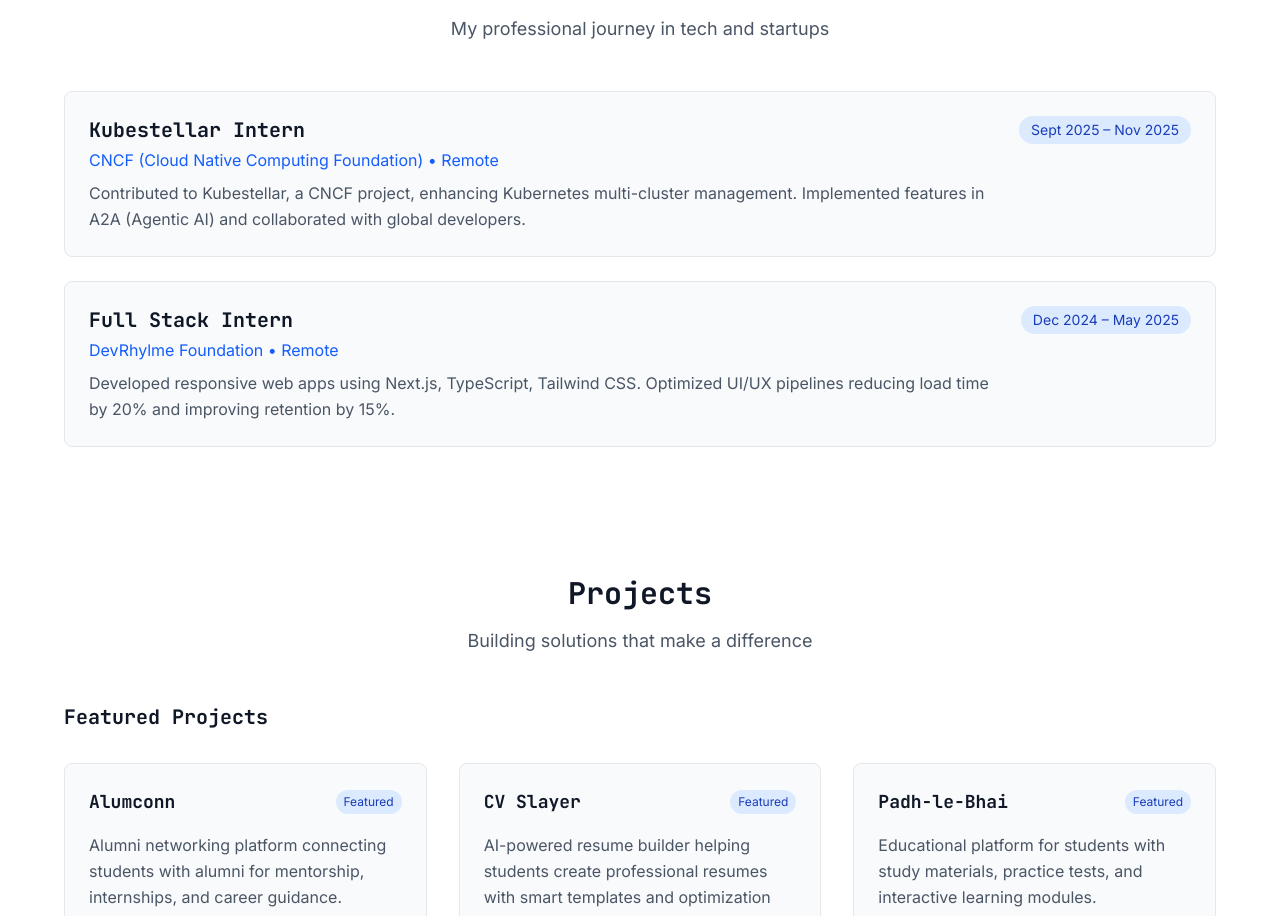
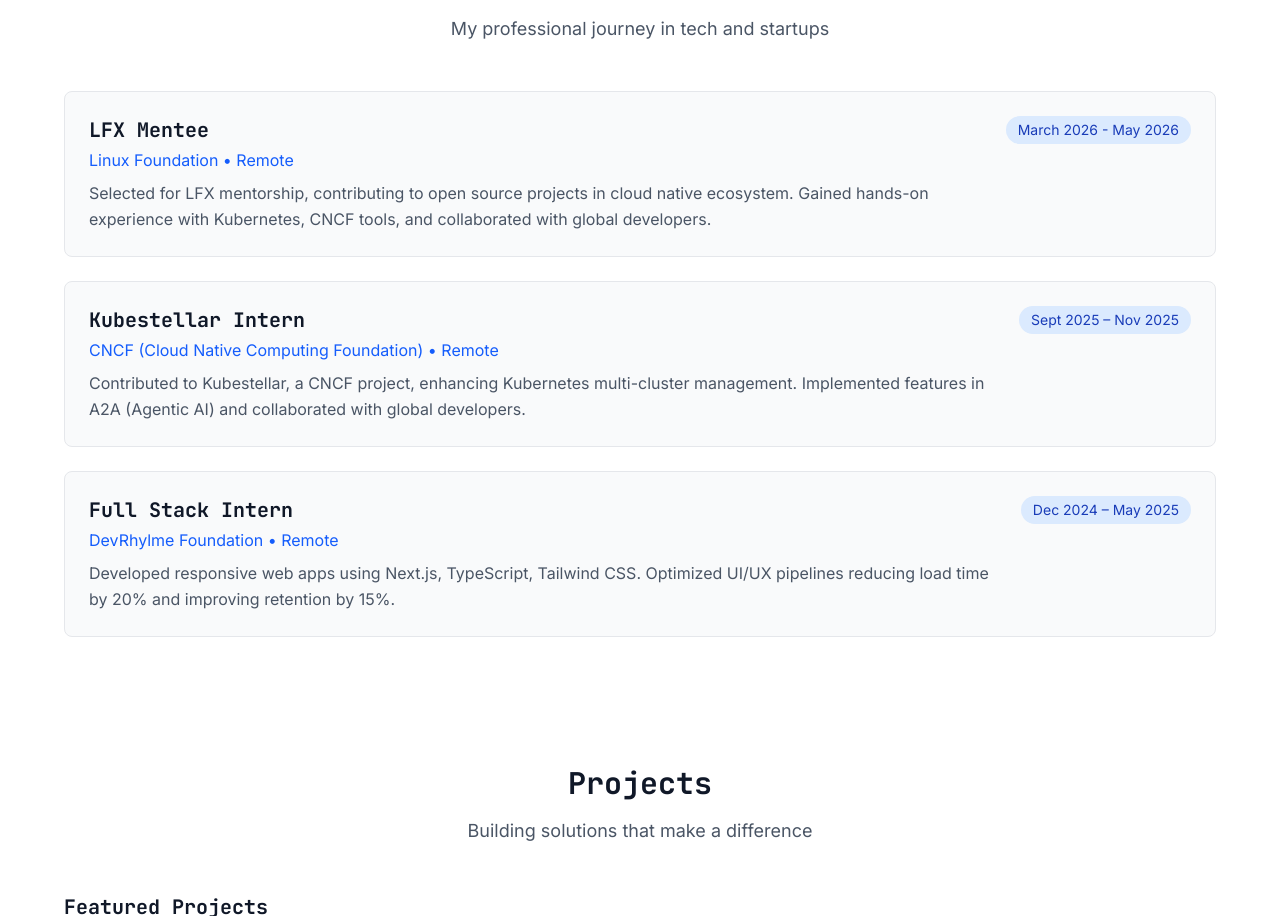
Before and after one commit to ghanshyam2005singh/ghanshyamsingh.dev, a Next.js app: page / in a window 1280 px wide. Shown: the part 1792-2708 px from the top of the page. Built offline with nearby package versions, Linux system fonts and the light colour scheme; no server answers.

Commit message:
experince update

```diff
--- a/src/components/WorkExperince.tsx
+++ b/src/components/WorkExperince.tsx
@@ -1,6 +1,13 @@
 import React from "react";
 
 const workExperience = [
+  {
+    role: "LFX Mentee",
+    org: "Linux Foundation",
+    period: "March 2026 - May 2026",
+    desc: "Selected for LFX mentorship, contributing to open source projects in cloud native ecosystem. Gained hands-on experience with Kubernetes, CNCF tools, and collaborated with global developers.",
+    location: "Remote"
+  },
   {
     role: "Kubestellar Intern",
     org: "CNCF (Cloud Native Computing Foundation)",
```
